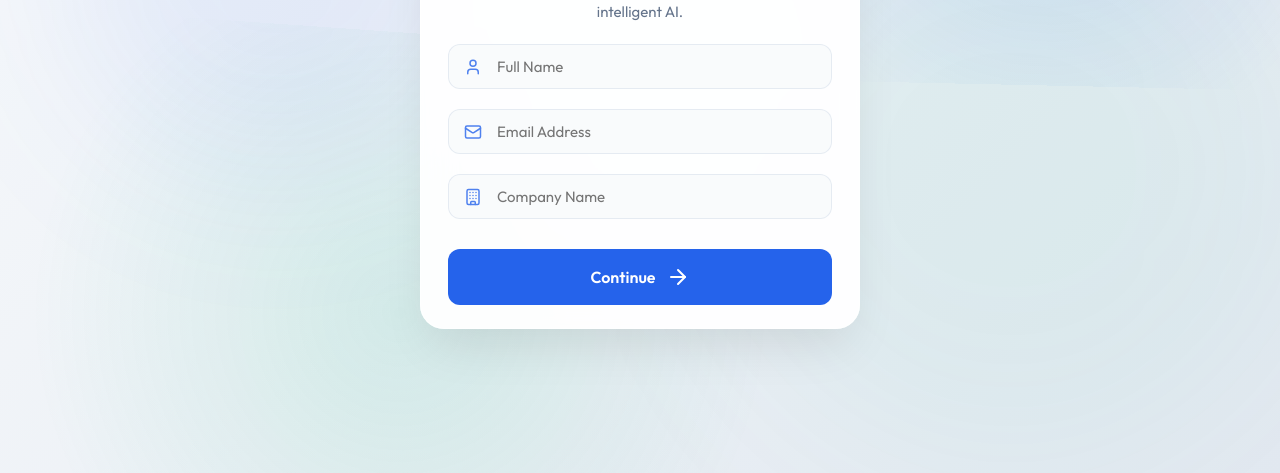
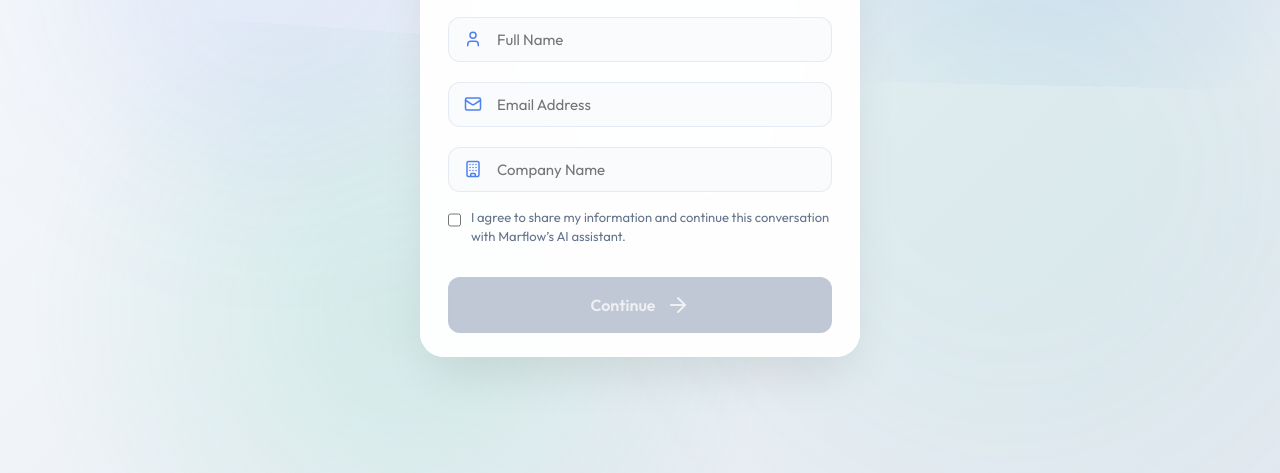
Before and after one commit to anitdeshpandeethosh/Marflow_BOT, a plain HTML site: page index.html in a window 1280 px wide. Shown: the part 327-800 px from the top of the page. Drawn offline with nearby package versions, Linux system fonts and the light colour scheme.

Commit message:
consent
consent

```diff
--- a/index.html
+++ b/index.html
@@ -55,6 +55,16 @@
             <input type="text" id="company" name="company" placeholder="Company Name" required />
           </div>
 
+          <!-- Consent Checkbox -->
+          <div class="consent-wrapper">
+            <label class="consent-label">
+              <input type="checkbox" id="consentCheckbox" />
+              <span>
+                I agree to share my information and continue this conversation with Marflow’s AI assistant.
+              </span>
+            </label>
+          </div>
+
           <button type="submit" id="submitBtn" class="btn-primary">
             <span>Continue</span>
             <i data-lucide="arrow-right"></i>
--- a/script.js
+++ b/script.js
@@ -9,6 +9,17 @@ const afterSubmit = document.getElementById("afterSubmit");
 const startVapiBtn = document.getElementById("startVapiBtn");
 const stepText = document.getElementById("stepText");
 const helperText = document.getElementById("helperText");
+
+// ✅ CONSENT LOGIC (ADD HERE)
+const consentCheckbox = document.getElementById("consentCheckbox");
+
+// Disable submit on load
+submitBtn.disabled = true;
+
+// Enable only when checkbox is checked
+consentCheckbox.addEventListener("change", () => {
+  submitBtn.disabled = !consentCheckbox.checked;
+});
 
 let vapiLoaded = false;
 
--- a/styles.css
+++ b/styles.css
@@ -359,3 +359,43 @@ input:focus {
   z-index: 999999 !important;
   pointer-events: auto !important;
 }
+
+/* Consent Checkbox */
+.consent-wrapper {
+  margin-top: -4px;
+}
+
+.consent-label {
+  display: flex;
+  align-items: flex-start;
+  gap: 10px;
+  font-size: 13px;
+  color: var(--text-muted);
+  line-height: 1.5;
+  cursor: pointer;
+}
+
+.consent-label input[type="checkbox"] {
+  margin-top: 4px;
+  width: 16px;
+  height: 16px;
+  accent-color: var(--primary);
+  cursor: pointer;
+}
+
+/* Disabled (Consent not given) */
+.btn-primary:disabled {
+  background: #94a3b8;              /* muted blue-gray */
+  color: #e5e7eb;                   /* soft text */
+  opacity: 0.6;                     /* dull look */
+  cursor: not-allowed;
+  box-shadow: none;
+  transform: none;
+}
+
+/* Prevent hover effects when disabled */
+.btn-primary:disabled:hover {
+  background: #94a3b8;
+  transform: none;
+  box-shadow: none;
+}
```
